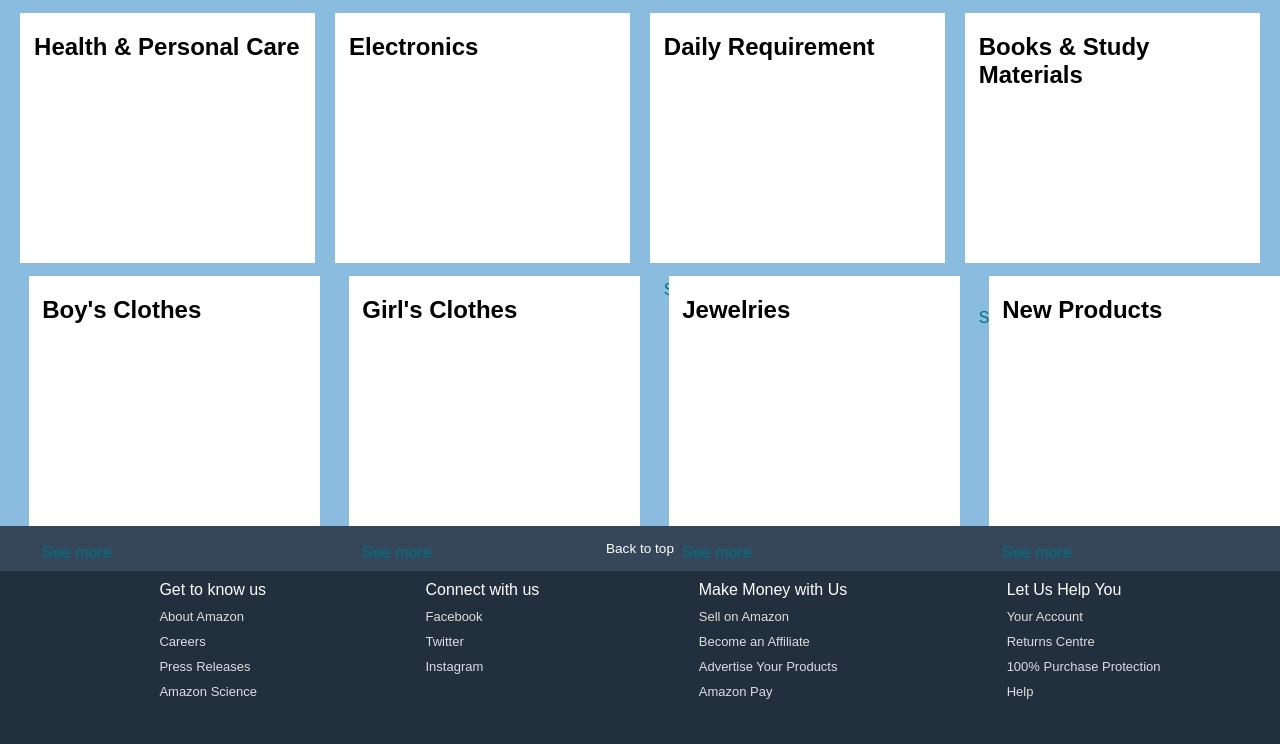
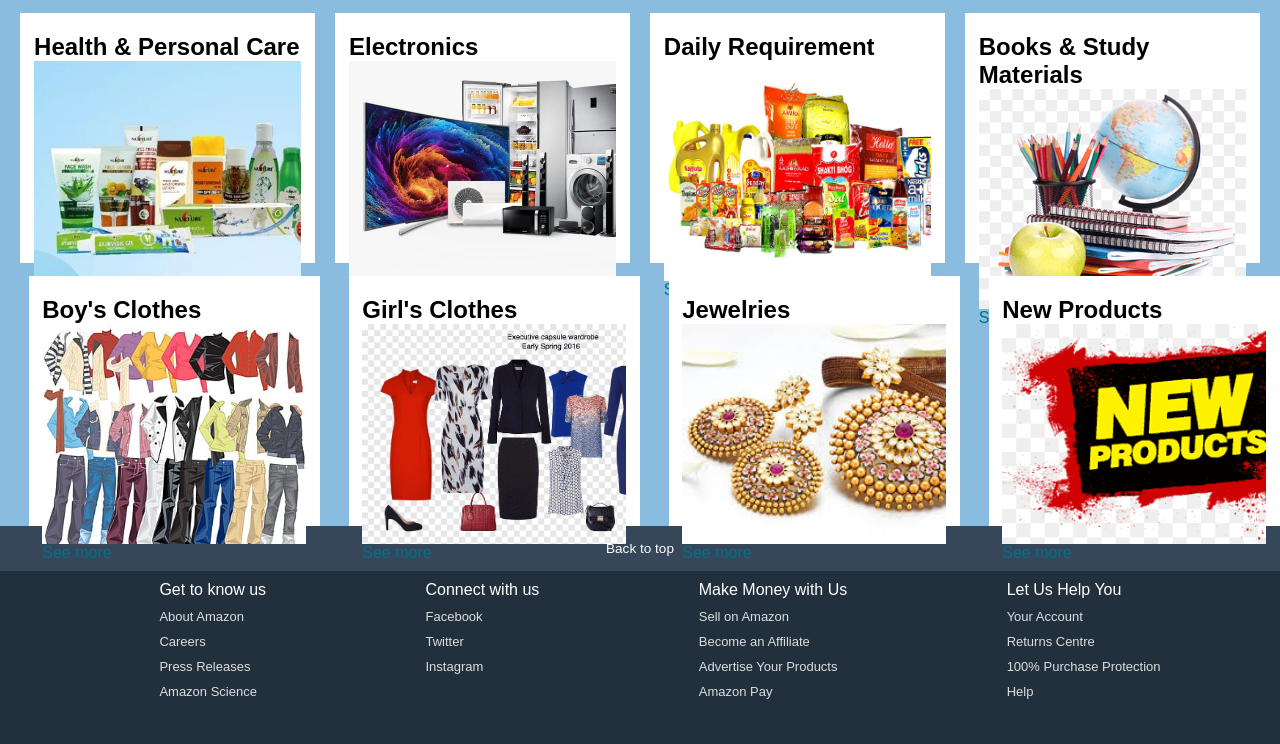
Before and after one commit to Rxc-chiku/Amazon_frontend, a plain HTML site: page index.htm in a window 1280 px wide. Shown: the part 450-1194 px from the top of the page. Drawn offline with Linux system fonts and the light colour scheme; files that its build step writes are made by us from their sources; files whose address does not match are found by name.

Commit message:
Update index.htm

```diff
--- a/index.htm
+++ b/index.htm
@@ -76,28 +76,28 @@
         <div class="box" id="box1">
           <div class="box-content">
             <h2>Health & Personal Care</h2>
-            <div class="box-image1" style="background-image: url('../pictures/health-and-personal-care.jpeg');"></div>
+            <div class="box-image1" style="background-image: url('health-and-personal-care.jpeg');"></div>
             <p>See more</p>
           </div>
         </div>
         <div class="box" id="box2">
           <div class="box-content">
             <h2>Electronics</h2>
-            <div class="box-image1" style="background-image: url('../pictures/electronics.jpg');"></div>
+            <div class="box-image1" style="background-image: url('electronics.jpg');"></div>
             <p>See more</p>
           </div>
         </div>
         <div class="box" id="box3">
           <div class="box-content">
             <h2>Daily Requirement</h2>
-            <div class="box-image1" style="background-image: url('../pictures/daily requirement.jpg');"></div>
+            <div class="box-image1" style="background-image: url('daily requirement.jpg');"></div>
             <p>See more</p>
           </div>
         </div>
         <div class="box" id="box4">
           <div class="box-content">
             <h2>Books & Study Materials</h2>
-            <div class="box-image1" style="background-image: url('../pictures/books.png');"></div>
+            <div class="box-image1" style="background-image: url('books.png');"></div>
             <p>See more</p>
           </div>
         </div>
@@ -109,28 +109,28 @@
         <div class="box2" id="box5">
           <div class="box-content">
             <h2>Boy's Clothes</h2>
-            <div class="box-image1" style="background-image: url('../pictures/pngtree-fashion-clothes-elements-collection-png-image_2045579.jpg');"></div>
+            <div class="box-image1" style="background-image: url('pngtree-fashion-clothes-elements-collection-png-image_2045579.jpg');"></div>
             <p>See more</p>
           </div>
         </div>
         <div class="box2" id="box6">
           <div class="box-content">
             <h2>Girl's Clothes</h2>
-            <div class="box-image1" style="background-image: url('../pictures/girls clothes.png');"></div>
+            <div class="box-image1" style="background-image: url('girls clothes.png');"></div>
             <p>See more</p>
           </div>
         </div>
         <div class="box2" id="box7">
           <div class="box-content">
             <h2>Jewelries</h2>
-            <div class="box-image1" style="background-image: url('../pictures/jewellery.jpeg');"></div>
+            <div class="box-image1" style="background-image: url('jewellery.jpeg');"></div>
             <p>See more</p>
           </div>
         </div>
         <div class="box2" id="box8">
           <div class="box-content">
             <h2>New Products</h2>
-            <div class="box-image1" style="background-image: url('../pictures/new products.png');"></div>
+            <div class="box-image1" style="background-image: url('new products.png');"></div>
             <p>See more</p>
           </div>
         </div>
@@ -185,4 +185,5 @@
       </div>
     </footer>
 </body>
+
 </html>
```
